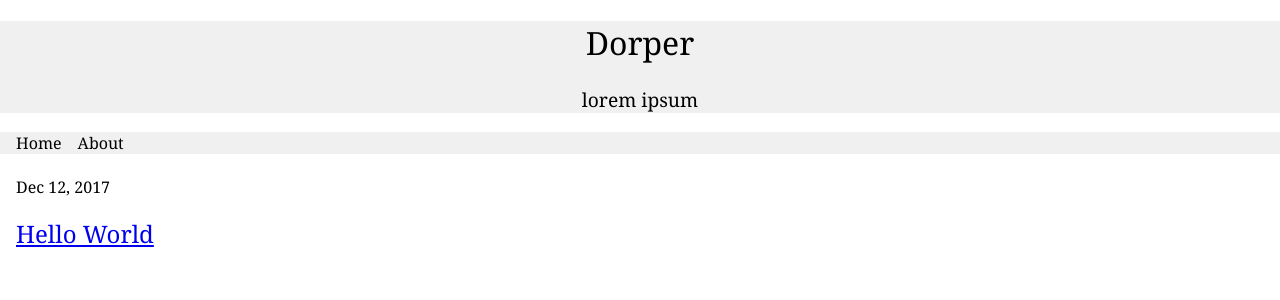
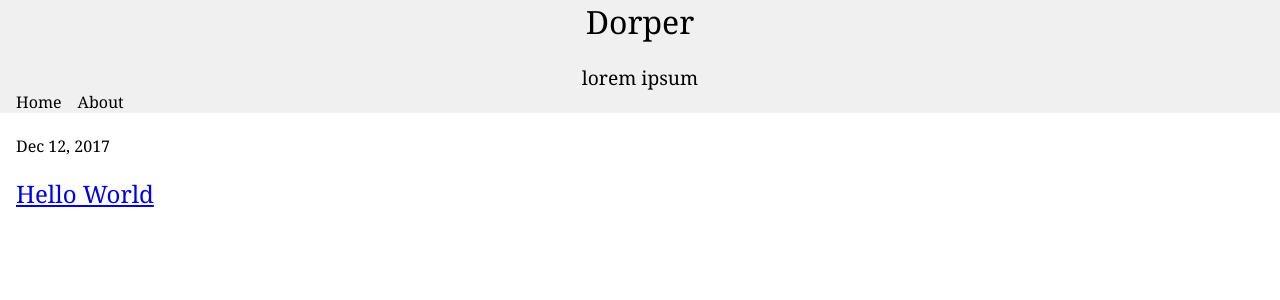
Before and after one commit to dorpga/dorpga.github.io, a Jekyll site: the page built from index.html, in a window 1280 px wide. Shown: the top 300 px of the page. Built offline with Jekyll 4.4.1, drawn with Linux system fonts in a browser that asks for light colours.

Commit message:
Update master.sass

```diff
--- a/css/master.sass
+++ b/css/master.sass
@@ -20,7 +20,10 @@ u
 header
   text-align: center
   p
+    margin-bottom: 0
     font-size: 1.2em
+  h1
+    margin-top: 0
 
 nav
   display: flex
```
